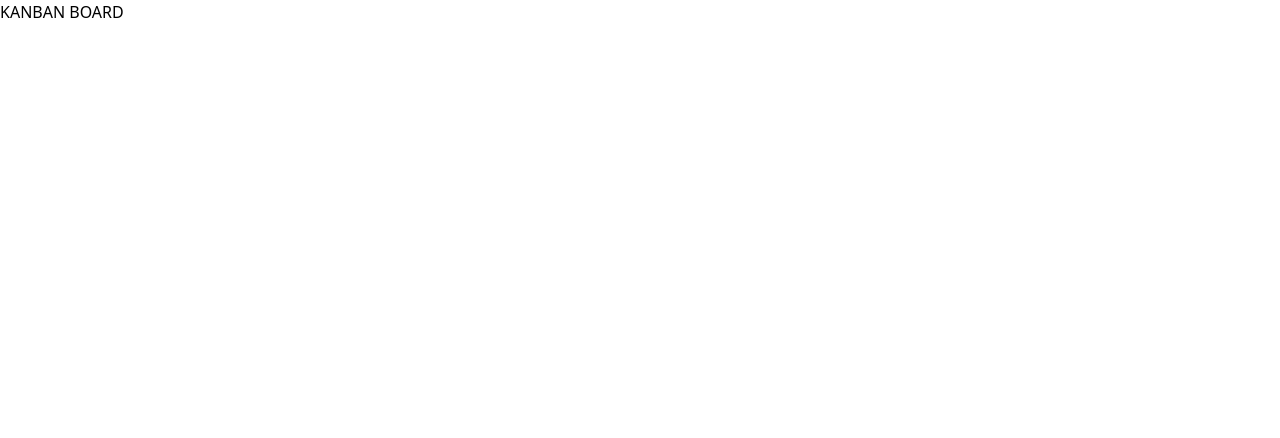
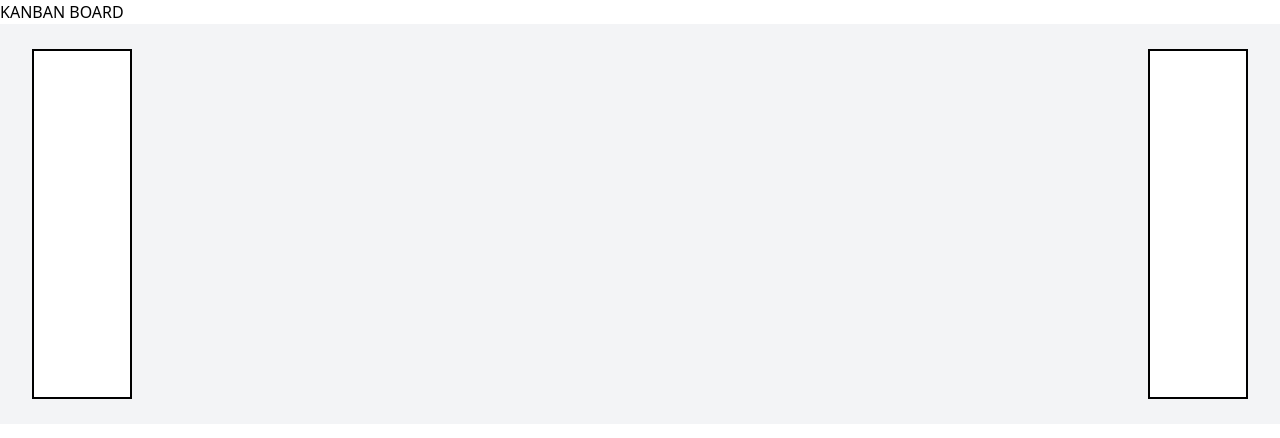
Before and after one commit to enithebest/Wep_Projekt, a SvelteKit app: page / in a window 1280 px wide. Shown: the top 438 px of the page. Built offline with nearby package versions, Linux system fonts and the light colour scheme.

Commit message:
sections

```diff
--- a/src/routes/+page.svelte
+++ b/src/routes/+page.svelte
@@ -4,3 +4,10 @@
 <h1>
     KANBAN BOARD
 </h1>
+<main class="w-full p-8 bg-gray-100 h-[400px] flex justify-between items-center">
+        <section class="h-[350px] w-[100px] bg-white border-2 border-black flex flex-col items-center justify-center">
+        </section>
+    <section  class="h-[350px] w-[100px] bg-white border-2 border-black flex flex-col items-center justify-center">
+    </section>
+
+</main>
```
